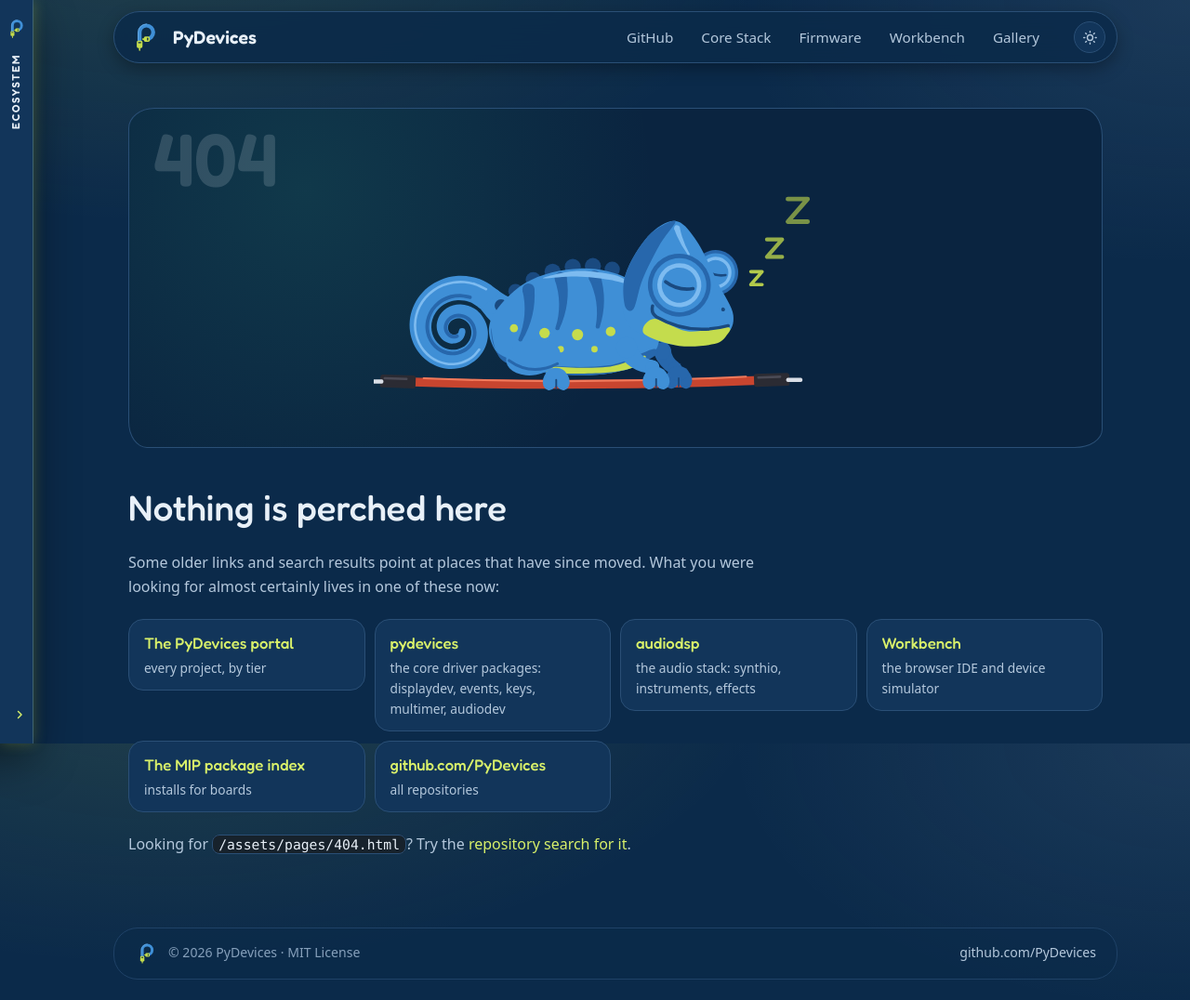
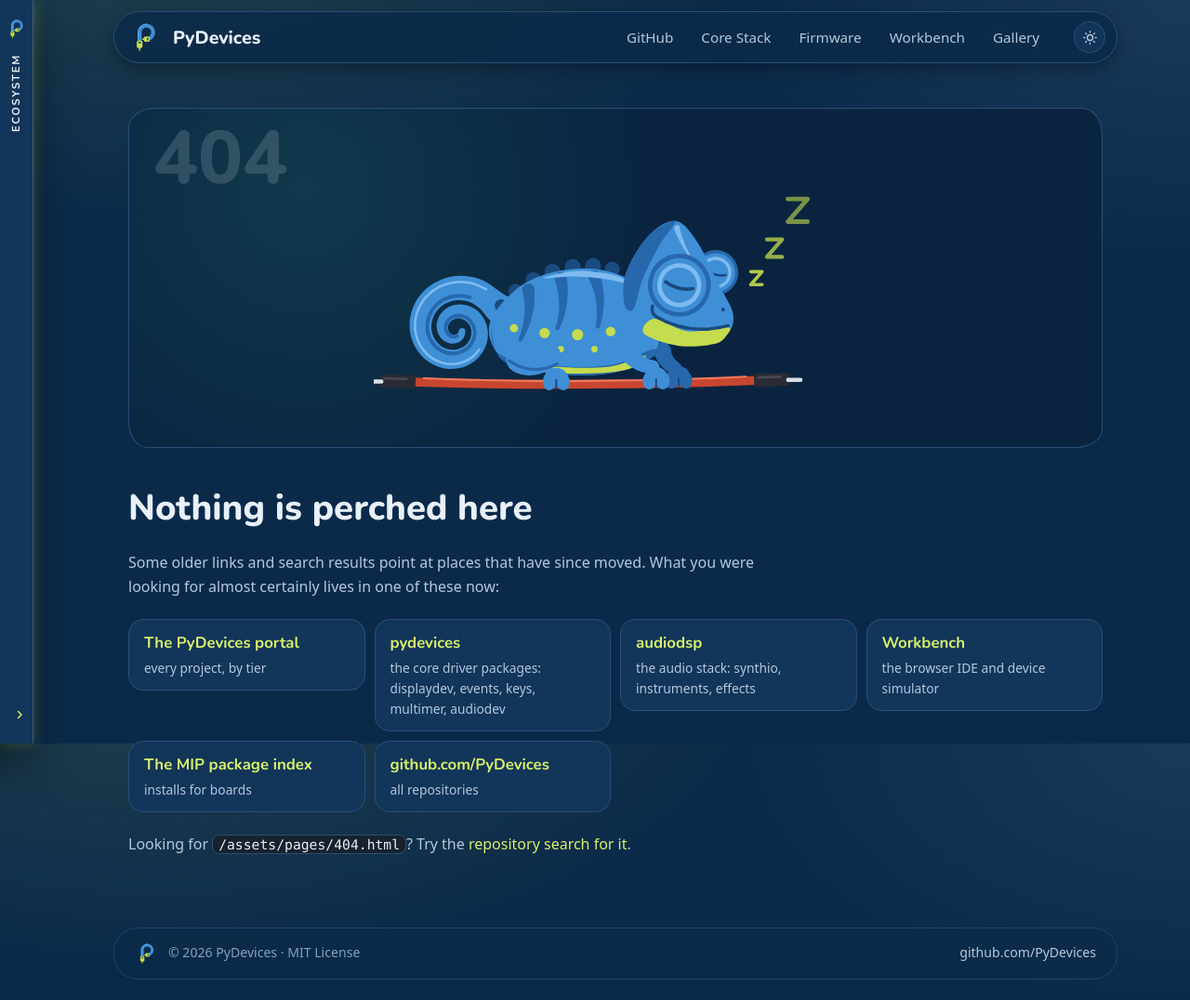
Before and after one commit to PyDevices/.github, a plain HTML site: page assets/pages/404.html in a window 1280 px wide. Shown: the whole page at 93% size. Drawn offline with nearby package versions, Linux system fonts and the light colour scheme; files that its build step writes are made by us from their sources; files whose address does not match are found by name.

Commit message:
Portal: headings and the wordmark in Nunito ExtraBold, as the marks are set

```diff
--- a/assets/css/site.css
+++ b/assets/css/site.css
@@ -96,7 +96,7 @@
   --shadow: 0 18px 44px rgba(0, 0, 0, 0.45);
   --shadow-soft: 0 6px 18px rgba(0, 0, 0, 0.3);
   --hover-border: #3b6390;
-  --font-display: "Fredoka", "Space Grotesk", ui-rounded, ui-sans-serif, system-ui, "Segoe UI", Roboto, sans-serif;
+  --font-display: "Nunito", ui-rounded, ui-sans-serif, system-ui, "Segoe UI", Roboto, sans-serif;
   --font: system-ui, -apple-system, "Segoe UI", Roboto, Helvetica, Arial, sans-serif;
   --mono: "SF Mono", "JetBrains Mono", "Fira Code", ui-monospace, Menlo, Consolas, monospace;
 
@@ -190,7 +190,7 @@ body {
 
 h1, h2, h3, h4 {
   font-family: var(--font-display);
-  font-weight: 500;
+  font-weight: 800;
 }
 
 a {
@@ -300,7 +300,7 @@ pre code {
   align-items: center;
   gap: 11px;
   font-family: var(--font-display);
-  font-weight: 600;
+  font-weight: 800;
   letter-spacing: 0;
   color: var(--ink);
   font-size: 1.22rem;
@@ -812,7 +812,7 @@ pre code {
   border-radius: var(--radius-pill);
   font-family: var(--font-display);
   font-size: 1.02rem;
-  font-weight: 500;
+  font-weight: 700;
   border: 1.5px solid var(--border);
   background: var(--panel);
   color: var(--ink);
@@ -1431,7 +1431,7 @@ pre code {
 
 .pydevices-nav-brand-title {
   font-family: var(--font-display);
-  font-weight: 700;
+  font-weight: 800;
   font-size: 1.05rem;
   line-height: 1.1;
 }
@@ -1598,7 +1598,7 @@ pre code {
 
 .nav-card-title {
   font-family: var(--font-display, var(--font));
-  font-weight: 600;
+  font-weight: 700;
   font-size: 0.84rem;
   color: var(--ink);
   white-space: nowrap;
@@ -1699,7 +1699,7 @@ body.pydevices-drawer-open {
   background: var(--panel-2);
   color: var(--ink);
   font-family: var(--font-display);
-  font-weight: 600;
+  font-weight: 700;
   font-size: 0.88rem;
   text-transform: uppercase;
   letter-spacing: 0.04em;
@@ -1953,7 +1953,7 @@ body.pydevices-drawer-open {
   top: 14px;
   font-family: var(--font-display);
   font-size: clamp(2.6rem, 9vw, 5rem);
-  font-weight: 600;
+  font-weight: 800;
   line-height: 1;
   color: var(--dark-ink);
   opacity: 0.16;
@@ -1984,7 +1984,7 @@ body.pydevices-drawer-open {
 .notfound .linklist b {
   color: var(--accent-strong);
   font-family: var(--font-display);
-  font-weight: 500;
+  font-weight: 700;
   font-size: 1.05rem;
 }
 
--- a/assets/pages/404.html
+++ b/assets/pages/404.html
@@ -7,7 +7,7 @@
   <title>Page moved — PyDevices</title>
   <link rel="icon" href="/assets/img/favicon.svg" type="image/svg+xml">
   <link rel="alternate icon" href="/assets/img/favicon.ico" sizes="16x16 32x32 48x48">
-  <link rel="stylesheet" href="https://fonts.googleapis.com/css2?family=Fredoka:wght@400;500;600&display=swap">
+  <link rel="stylesheet" href="https://fonts.googleapis.com/css2?family=Nunito:wght@600;700;800&display=swap">
   <link rel="stylesheet" href="/assets/chrome/site.css">
 </head>
 <body>
```
